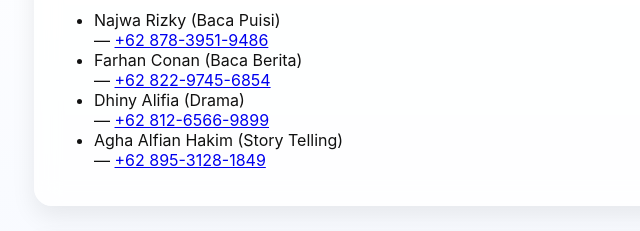
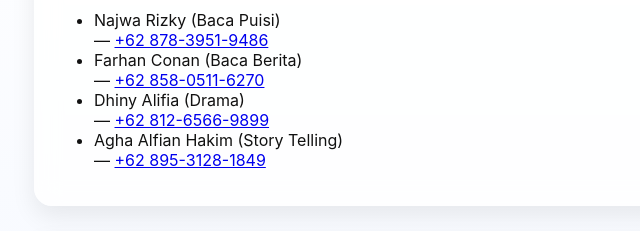
Before and after one commit to rajendrazero/lomba-literasi, a plain HTML site: page index.html in a window 1280 px wide. Shown: the part 2617-2848 px from the top of the page, 116-756 px from the left. Drawn offline with Linux system fonts and the light colour scheme.

Commit message:
Update index.html

```diff
--- a/index.html
+++ b/index.html
@@ -369,7 +369,7 @@ Negeriku,
             </li>
             <li>
                 Farhan Conan (Baca Berita) <br />
-                — <a href="https://wa.me/6282297456854" target="_blank" rel="noopener">+62 822-9745-6854</a>
+                — <a href="https://wa.me/6285805116270" target="_blank" rel="noopener">+62 858-0511-6270</a>
             </li>
             <li>
                 Dhiny Alifia (Drama) <br />
```
